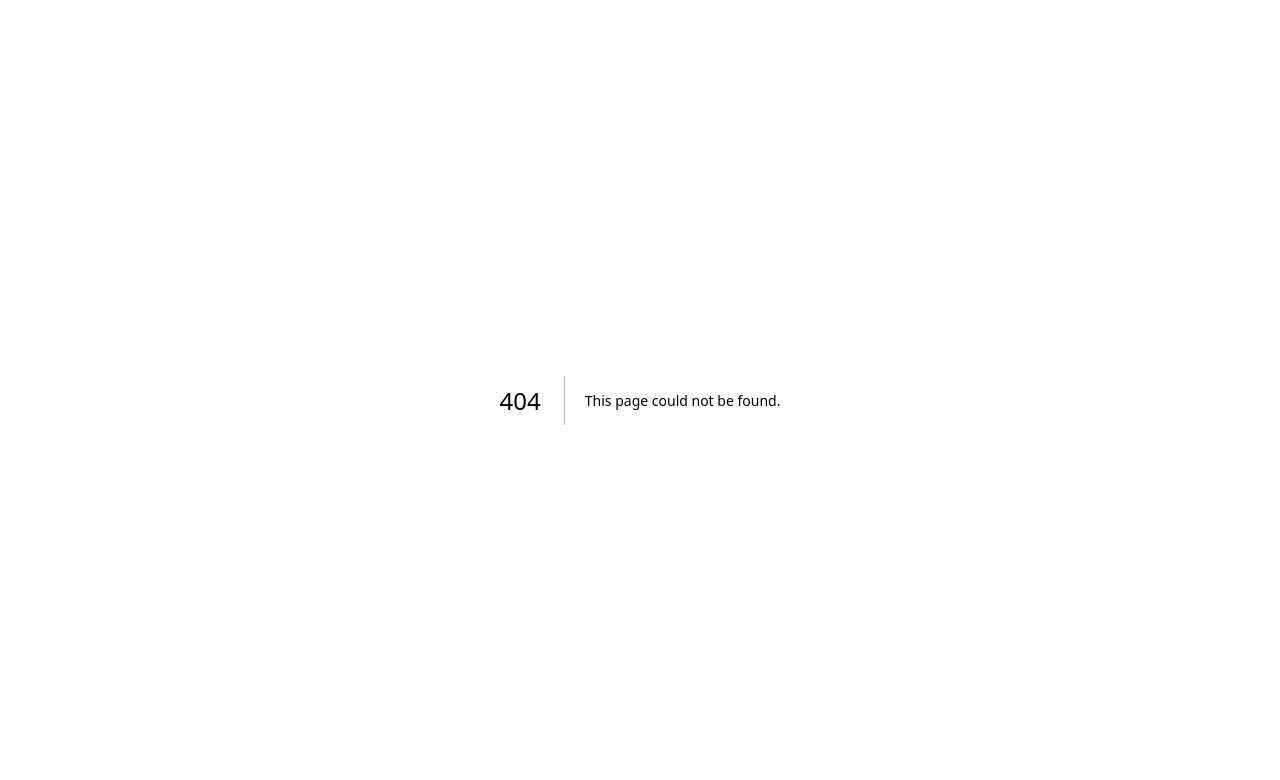
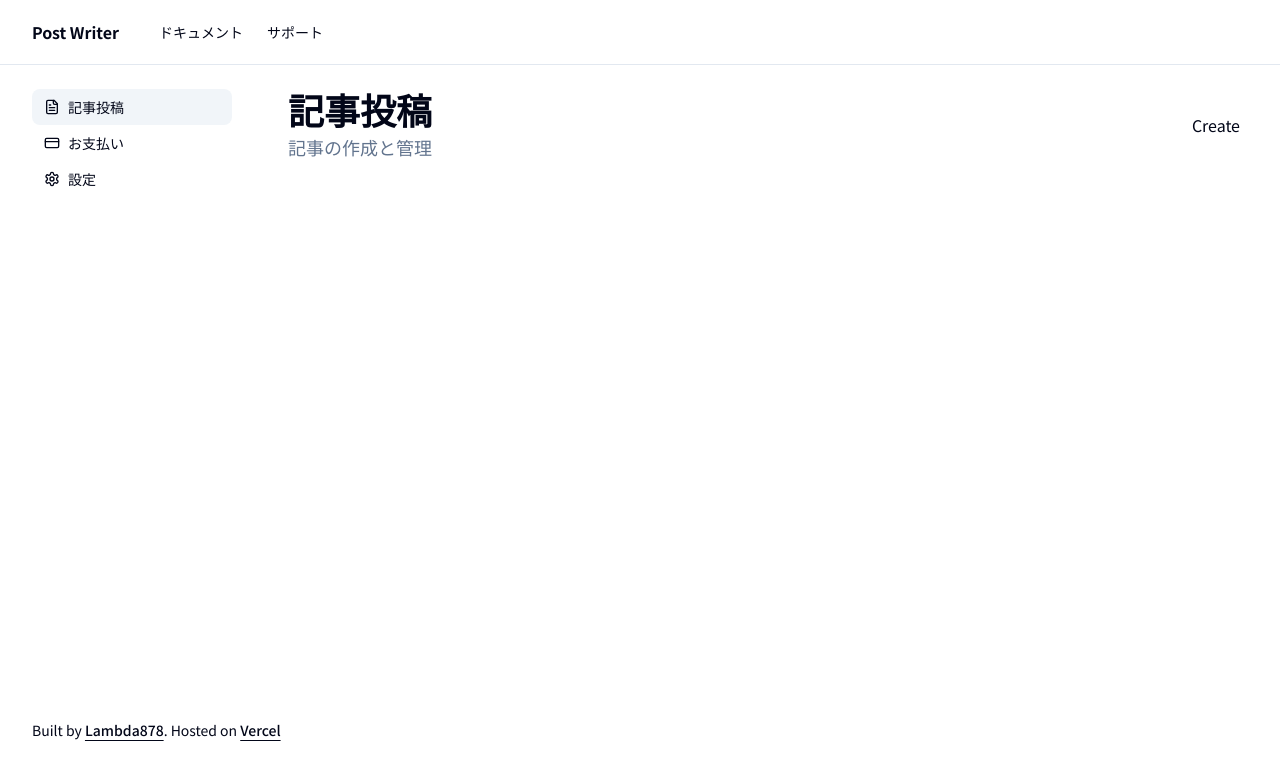
Before and after one commit to rambda02/post-writer, a Next.js app: page /dashboard in a window 1280 px wide. Before the commit this address had no page. Shown: the top 780 px of the page. Built offline with nearby package versions, Linux system fonts and the light colour scheme.

Commit message:
✨ ダッシュボードページ、支払いページ、設定ページを追加する

```diff
--- /dev/null
+++ b/src/app/(dashboard)/dashboard/billing/page.tsx
@@ -0,0 +1,9 @@
+import { DashBoardShell } from "@/components/dashboard-shell";
+
+export default function BillingPage() {
+  return (
+    <DashBoardShell>
+      <div>Billing</div>
+    </DashBoardShell>
+  );
+}
--- /dev/null
+++ b/src/app/(dashboard)/dashboard/layout.tsx
@@ -0,0 +1,29 @@
+import { MainNav } from "@/components/main-nav";
+import { SiteFooter } from "@/components/site-footer";
+import { dashboardConfig } from "@/config/dashboard";
+import { DashBoardNav } from "@/components/dashboard-nav";
+
+export default function DashboardLayout({
+  children,
+}: {
+  children: React.ReactNode;
+}) {
+  return (
+    <div className="flex min-h-screen flex-col space-y-6">
+      <header className="sticky top-0 z-40 border-b bg-background">
+        <div className="container mx-auto px-8 flex items-center justify-between py-4 h-16">
+          <MainNav items={dashboardConfig.mainNav} />
+        </div>
+      </header>
+      <div className="container mx-auto px-8 grid flex-1 gap-12 md:grid-cols-[200px_1fr]">
+        <aside className="hidden md:flex w-[200px] flex-col">
+          <DashBoardNav items={dashboardConfig.sidebarNav} />
+        </aside>
+        <main className="flex flex-col w-full flex-1 overflow-hidden">
+          {children}
+        </main>
+      </div>
+      <SiteFooter />
+    </div>
+  );
+}
--- /dev/null
+++ b/src/app/(dashboard)/dashboard/page.tsx
@@ -0,0 +1,12 @@
+import { DashboardHeader } from "@/components/dashboard-header";
+import { DashBoardShell } from "@/components/dashboard-shell";
+
+export default function DashboardPage() {
+  return (
+    <DashBoardShell>
+      <DashboardHeader heading="記事投稿" text="記事の作成と管理">
+        Create
+      </DashboardHeader>
+    </DashBoardShell>
+  );
+}
--- /dev/null
+++ b/src/app/(dashboard)/dashboard/settings/page.tsx
@@ -0,0 +1,9 @@
+import { DashBoardShell } from "@/components/dashboard-shell";
+
+export default function SettingsPage() {
+  return (
+    <DashBoardShell>
+      <div>Settings</div>
+    </DashBoardShell>
+  );
+}
--- /dev/null
+++ b/src/components/dashboard-header.tsx
@@ -0,0 +1,21 @@
+interface DashboardHeaderProps {
+  heading: string;
+  text?: string;
+  children?: React.ReactNode;
+}
+
+export const DashboardHeader = ({
+  heading,
+  text,
+  children,
+}: DashboardHeaderProps) => {
+  return (
+    <div className="flex items-center justify-between px-2">
+      <div className="grid gap-1">
+        <h1 className="font-extrabold text-3xl md:text-4xl">{heading}</h1>
+        {text && <p className="text-lg text-muted-foreground">{text}</p>}
+      </div>
+      {children}
+    </div>
+  );
+};
--- /dev/null
+++ b/src/components/dashboard-nav.tsx
@@ -0,0 +1,37 @@
+"use client";
+
+import { SidebarNavItem } from "@/types";
+import Link from "next/link";
+import { Icon as Icons } from "./icon";
+import { usePathname } from "next/navigation";
+
+interface DashBoardNavProps {
+  items: SidebarNavItem[];
+}
+
+export const DashBoardNav = ({ items }: DashBoardNavProps) => {
+  const path = usePathname();
+
+  if (!items) return null;
+
+  return (
+    <nav>
+      {items.map((item, index) => {
+        const Icon = Icons[(item.icon as keyof typeof Icons) || "arrowRight"];
+
+        return (
+          <Link href={item.href!} key={index}>
+            <span
+              className={`flex items-center rounded-md px-3 py-2 text-sm font-medium hover:bg-accent hover:text-accent-foreground ${
+                path === item.href ? "bg-accent" : "bg-transparent"
+              }`}
+            >
+              <Icon className="mr-2 h-4 w-4" />
+              {item.title}
+            </span>
+          </Link>
+        );
+      })}
+    </nav>
+  );
+};
--- /dev/null
+++ b/src/components/dashboard-shell.tsx
@@ -0,0 +1,17 @@
+import { cn } from "@/lib/utils";
+
+interface DashBoardShellProps extends React.HTMLAttributes<HTMLDivElement> {}
+
+export const DashBoardShell = ({
+  children,
+  className,
+  ...props
+}: DashBoardShellProps) => {
+  return (
+    <div>
+      <div className={cn("grid items-center gap-8", className)} {...props}>
+        {children}
+      </div>
+    </div>
+  );
+};
--- /dev/null
+++ b/src/config/dashboard.tsx
@@ -0,0 +1,32 @@
+import { DashboardConfig } from "@/types";
+
+export const dashboardConfig: DashboardConfig = {
+  mainNav: [
+    {
+      title: "ドキュメント",
+      href: "/docs",
+    },
+    {
+      title: "サポート",
+      href: "/support",
+      disabled: true,
+    },
+  ],
+  sidebarNav: [
+    {
+      title: "記事投稿",
+      href: "/dashboard",
+      icon: "post",
+    },
+    {
+      title: "お支払い",
+      href: "/dashboard/billing",
+      icon: "billing",
+    },
+    {
+      title: "設定",
+      href: "/dashboard/settings",
+      icon: "settings",
+    },
+  ],
+};
--- a/src/types/index.d.ts
+++ b/src/types/index.d.ts
@@ -3,6 +3,22 @@ export type NavItem = {
   href: string;
   disabled?: boolean;
 };
+
+export type SidebarNavItem = {
+  title: string;
+  disabled?: boolean;
+  external?: boolean;
+  icon?: keyof typeof Icons;
+} & (
+  | {
+      href: string;
+      items?: never;
+    }
+  | {
+      href?: string;
+      items: NavItem[];
+    }
+);
 
 export type SiteConfig = {
   name: string;
@@ -18,3 +34,8 @@ export type SiteConfig = {
 export type MarketingConfig = {
   mainNav: NavItem[];
 };
+
+export type DashboardConfig = {
+  mainNav: NavItem[];
+  sidebarNav: SidebarNavItem[];
+};
```
Also changed, not shown: src/components/icon.tsx (+48 -0 lines).
